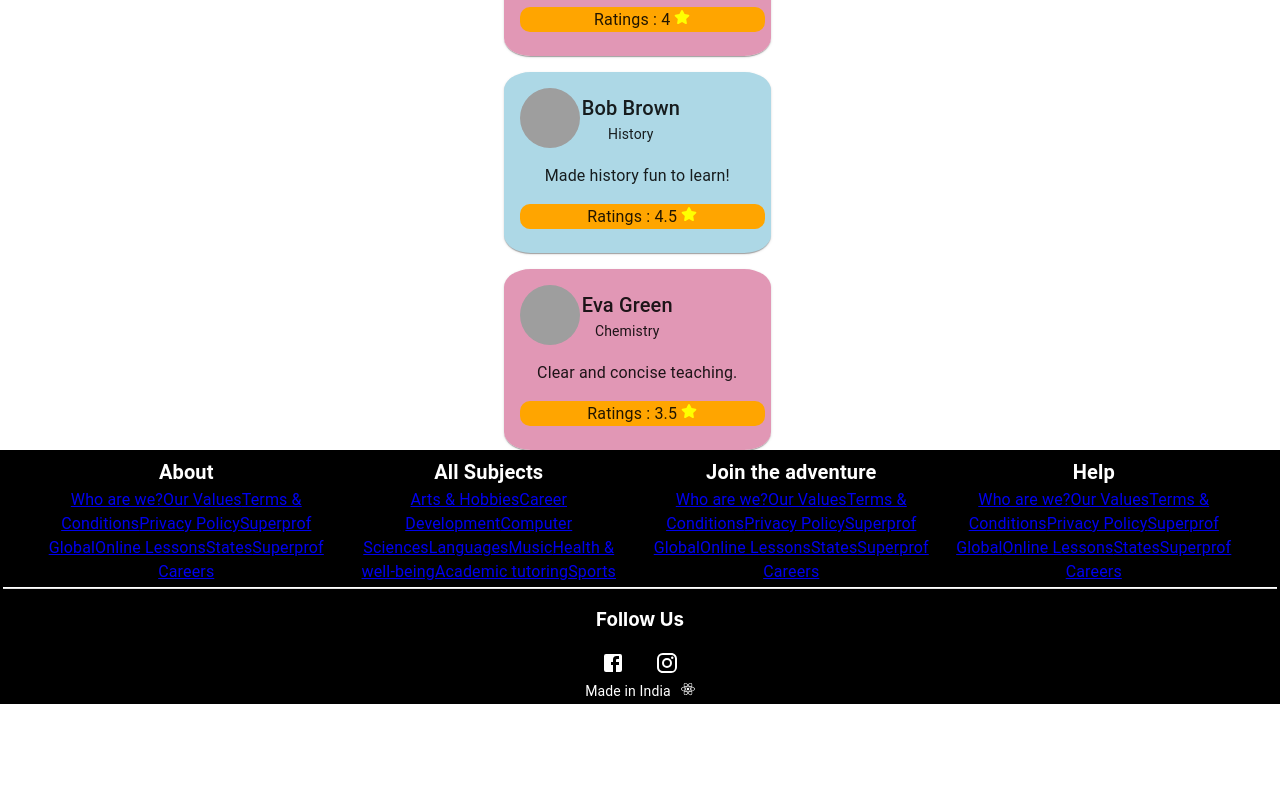
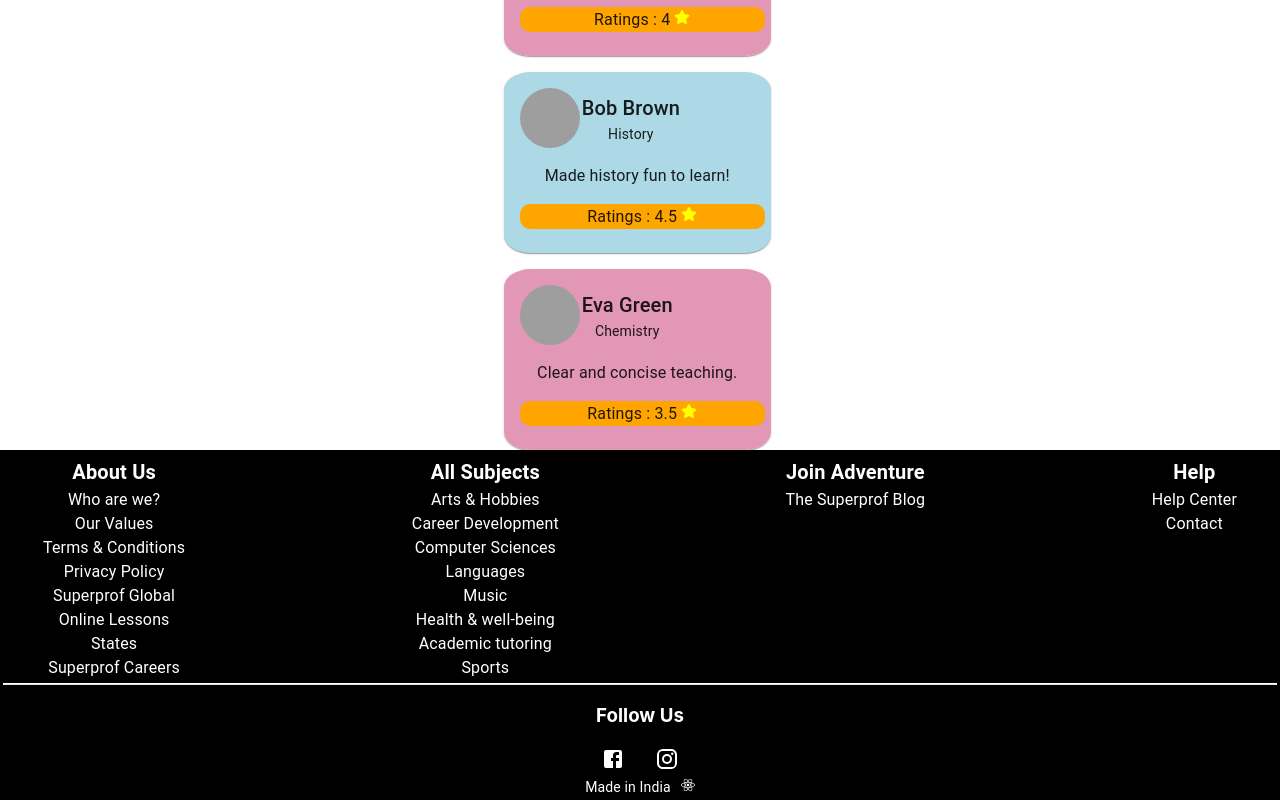
Before and after one commit to 0shreyajha0/Tutor-Point, a React (Create React App) app: page / in a window 1280 px wide. Shown: the part 535-1335 px from the top of the page. Before the commit the page ends 1239 px from the top, so only its background shows below. Built offline with nearby package versions, Linux system fonts and the light colour scheme; grey boxes are pictures that could not be loaded.

Commit message:
final changes to footer

```diff
--- a/src/components/Footer/footer.component.jsx
+++ b/src/components/Footer/footer.component.jsx
@@ -1,59 +1,120 @@
-import { Grid, Divider, Typography, Container } from "@mui/material";
+import { Grid, Divider, Typography, Container, Box } from "@mui/material";
 import FacebookIcon from "@mui/icons-material/Facebook";
 import InstagramIcon from "@mui/icons-material/Instagram";
 import { FaReact } from "react-icons/fa";
 
 export const Footer = () => {
-  const contentItems = [
-    "Who are we?",
-    "Our Values",
-    "Terms & Conditions",
-    "Privacy Policy",
-    "Superprof Global",
-    "Online Lessons",
-    "States",
-    "Superprof Careers",
+  const aboutUs = [
+    { name: "Who are we?", href: "//example.com/who-we-are" },
+    { name: "Our Values", href: "//example.com/our-values" },
+    { name: "Terms & Conditions", href: "//example.com/terms" },
+    { name: "Privacy Policy", href: "//example.com/privacy" },
+    { name: "Superprof Global", href: "//example.com/global" },
+    { name: "Online Lessons", href: "//example.com/online-lessons" },
+    { name: "States", href: "//example.com/states" },
+    { name: "Superprof Careers", href: "//example.com/careers" },
   ];
 
   const allSubjects = [
-    "Arts & Hobbies",
-    "Career Development",
-    "Computer Sciences",
-    "Languages",
-    "Music",
-    "Health & well-being",
-    "Academic tutoring",
-    "Sports",
+    { name: "Arts & Hobbies", href: "//example.com/arts-hobbies" },
+    { name: "Career Development", href: "//example.com/career-development" },
+    { name: "Computer Sciences", href: "//example.com/computer-sciences" },
+    { name: "Languages", href: "//example.com/languages" },
+    { name: "Music", href: "//example.com/music" },
+    { name: "Health & well-being", href: "//example.com/health" },
+    { name: "Academic tutoring", href: "//example.com/academic-tutoring" },
+    { name: "Sports", href: "//example.com/sports" },
   ];
-  const joinAdventure = ["The Superprof Blog"];
 
-  const help = ["Help Center", "Contact"];
+  const joinAdventure = [
+    { name: "The Superprof Blog", href: "//example.com/blog" },
+  ];
+
+  const help = [
+    { name: "Help Center", href: "//example.com/help-center" },
+    { name: "Contact", href: "//example.com/contact" },
+  ];
+
   return (
     <div style={{ backgroundColor: "#000", color: "#fff", padding: 3 }}>
-      <Container style={{ padding: 3 }}>
-        <Grid container spacing={2}>
-          {["About", "All Subjects", "Join the adventure", "Help"].map(
-            (item, index) => (
-              <Grid item xs={3} key={index}>
+      <Container
+        style={{ padding: 3, display: "flex", justifyContent: "space-between" }}
+      >
+        {/* Render About Us section */}
+        <Box>
           <Typography variant="h6" style={{ fontWeight: "bold" }}>
-                  {item}
+            About Us
           </Typography>
-                {(item === "All Subjects" ? allSubjects : contentItems).map(
-                  (contentItem, index) => (
+          <div>
+            {aboutUs.map((item, index) => (
               <Typography
                 variant="body1"
                 key={index}
-                      component={"a"}
-                      href="#"
+                sx={{ cursor: "pointer" }}
+                onClick={() => window.open(item.href)}
               >
-                      {contentItem}
+                {item.name}
               </Typography>
-                  )
-                )}
-              </Grid>
-            )
-          )}
-        </Grid>
+            ))}
+          </div>
+        </Box>
+
+        {/* Render All Subjects section */}
+        <Box>
+          <Typography variant="h6" style={{ fontWeight: "bold" }}>
+            All Subjects
+          </Typography>
+          <div>
+            {allSubjects.map((item, index) => (
+              <Typography
+                variant="body1"
+                key={index}
+                sx={{ cursor: "pointer" }}
+                onClick={() => window.open(item.href)}
+              >
+                {item.name}
+              </Typography>
+            ))}
+          </div>
+        </Box>
+
+        {/* Render Join Adventure section */}
+        <Box>
+          <Typography variant="h6" style={{ fontWeight: "bold" }}>
+            Join Adventure
+          </Typography>
+          <div>
+            {joinAdventure.map((item, index) => (
+              <Typography
+                variant="body1"
+                key={index}
+                sx={{ cursor: "pointer" }}
+                onClick={() => window.open(item.href)}
+              >
+                {item.name}
+              </Typography>
+            ))}
+          </div>
+        </Box>
+
+        {/* Render Help section */}
+        <Box>
+          <Typography variant="h6" style={{ fontWeight: "bold" }}>
+            Help
+          </Typography>
+          <div>
+            {help.map((item, index) => (
+              <Typography
+                variant="body1"
+                key={index}
+                sx={{ cursor: "pointer" }}
+                onClick={() => window.open(item.href)}
+              >
+                {item.name}
+              </Typography>
+            ))}
+          </div>
+        </Box>
       </Container>
       <Divider
         style={{
```
Lines whose indentation alone changed are shown as unchanged.
